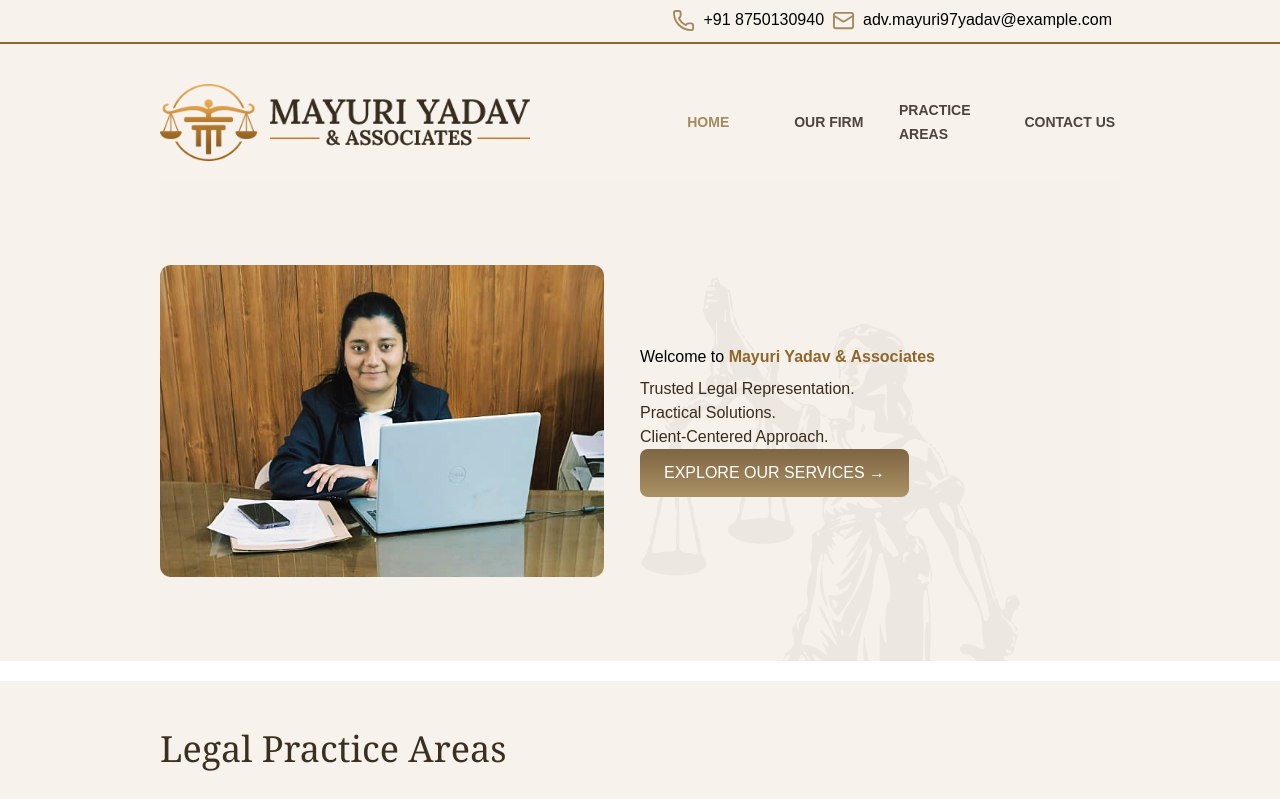
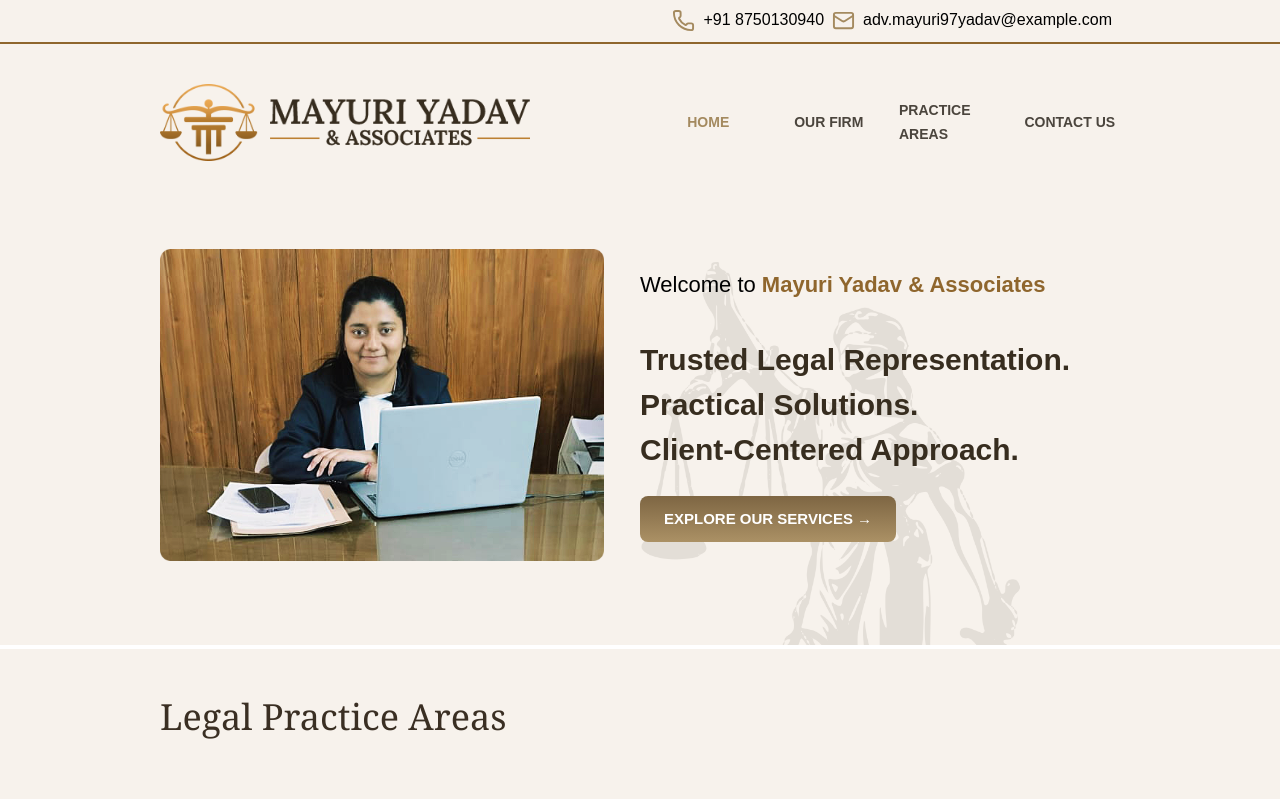
Before and after one commit to PriyanshuVr/mayuri, a Next.js app: page / in a window 1280 px wide. Shown: the top 799 px of the page. Built offline with nearby package versions, Linux system fonts and the light colour scheme; a web font is replaced by a local one.

Commit message:
home-page_changes

```diff
--- a/src/core/component/intro.tsx
+++ b/src/core/component/intro.tsx
@@ -2,7 +2,7 @@ import Image from "next/image";
 
 export default function Intro() {
   return (
-    <div className="relative h-120 w-full overflow-hidden my-5">
+    <div className="relative h-120 w-full overflow-hidden my-1 align-items-top">
       <Image
         src="/statue.png"
         alt="Library"
@@ -11,11 +11,11 @@ export default function Intro() {
         className="object-cover"
       />
 
-      <div className="absolute inset-0 bg-[#f7f2ec]/50" />
+      <div className="absolute inset-0 bg-[#f7f2ec]/0" />
       <div className="relative grid grid-cols-2 h-full items-center justify-center">
         <div className="mr-9">
             <Image
-                src="/Layer 12.png"
+                src="/profile.png"
                 alt=""
                 width={500}
                 height={500}
@@ -23,22 +23,22 @@ export default function Intro() {
             />
         </div>
         <div className="flex flex-col">
-            <div className="text-black mb-2 text-[16px]">
-                Welcome to <span className="text-[#8f662d] font-semibold">Mayuri Yadav & Associates</span>
+            <div className="text-black mb-2 text-[22px] pb-7">
+                Welcome to <span className="text-[#8f662d] font-bold">Mayuri Yadav & Associates</span>
             </div>
-            <div className="text-[#372d1f]">
+            <div className="text-[#372d1f] text-[30px] font-semibold">
                 Trusted Legal Representation.
             </div>
-            <div className="text-[#372d1f]">
+            <div className="text-[#372d1f] text-[30px] font-semibold">
                 Practical Solutions.
             </div>
-            <div className="text-[#372d1f]">
+            <div className="text-[#372d1f] text-[30px] font-semibold">
                 Client-Centered Approach.
             </div>
-            <div>
+            <div className="mt-6">
                 <button
                 type="submit"
-                className="bg-white rounded-lg bg-linear-to-b from-[#7e6643] to-[#ab9165] px-6 py-3 text-[16px] text-white transition hover:opacity-90 cursor-pointer"
+                className="rounded-lg bg-linear-to-b from-[#7e6643] to-[#ab9165] px-6 py-3 text-[15px] text-white font-semibold cursor-pointer"
                 >
                     EXPLORE OUR SERVICES →
                 </button>
```
Also changed, not shown: public/profile.png (renamed from public/Layer 12.png).
